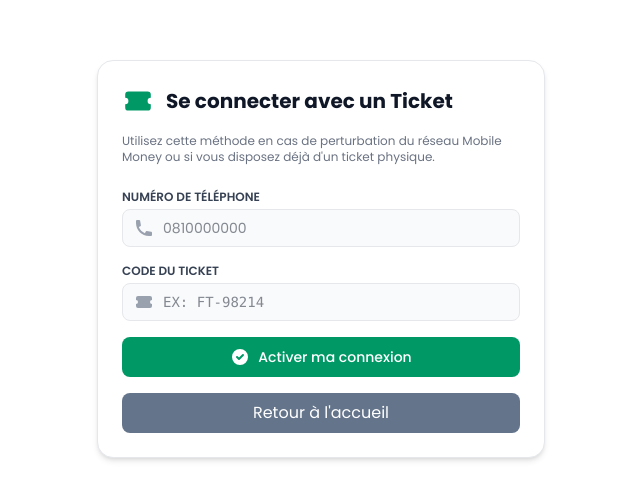
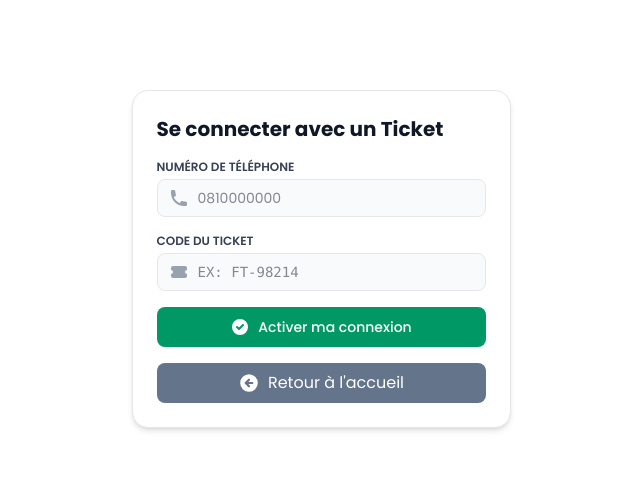
Before and after one commit to tabiseelelwa/fiziTechEnergy, a Next.js app: page /client/connexion in a window 1280 px wide. Shown: the part 141-640 px from the top of the page, without its empty margins (319-959 px from the left). Built offline with nearby package versions, Linux system fonts and the light colour scheme.

Commit message:
Bouton retou à l'accueil

```diff
--- a/app/client/connexion/page.tsx
+++ b/app/client/connexion/page.tsx
@@ -1,18 +1,24 @@
 /* eslint-disable react/no-unescaped-entities */
 /* eslint-disable @typescript-eslint/no-explicit-any */
-'use client';
+"use client";
 
-import { useState } from 'react';
-import { useMutation } from '@tanstack/react-query';
-import { validerTicketSecours } from '@/app/services/ticket/ticketService';
-import { BeatLoader } from 'react-spinners';
-import { HiTicket, HiPhone, HiCheckCircle, HiExclamationCircle } from 'react-icons/hi';
-import { useRouter } from 'next/navigation';
+import { useState } from "react";
+import { useMutation } from "@tanstack/react-query";
+import { validerTicketSecours } from "@/app/services/ticket/ticketService";
+import { BeatLoader } from "react-spinners";
+import {
+    HiTicket,
+    HiPhone,
+    HiCheckCircle,
+    HiExclamationCircle,
+    HiArrowCircleLeft,
+} from "react-icons/hi";
+import { useRouter } from "next/navigation";
 
 export default function ConnexionTicketForm() {
-    const [telephone, setTelephone] = useState('');
-    const [codeTicket, setCodeTicket] = useState('');
-    const [errorMessage, setErrorMessage] = useState('');
+    const [telephone, setTelephone] = useState("");
+    const [codeTicket, setCodeTicket] = useState("");
+    const [errorMessage, setErrorMessage] = useState("");
 
     const router = useRouter();
 
@@ -23,40 +29,37 @@ export default function ConnexionTicketForm() {
     const ticketMutation = useMutation({
         mutationFn: validerTicketSecours,
         onSuccess: (data) => {
-            alert('Connexion réussie ! Redirection vers internet...');
+            alert("Connexion réussie ! Redirection vers internet...");
             // Redirection automatique pour valider le captive portal MikroTik
             if (data.redirectUrl) {
                 window.location.href = `${data.redirectUrl}?username=${codeTicket}&password=${codeTicket}`;
             }
         },
         onError: (err: any) => {
-            setErrorMessage(err.response?.data?.message || 'Erreur de connexion avec ce ticket.');
+            setErrorMessage(
+                err.response?.data?.message || "Erreur de connexion avec ce ticket.",
+            );
         },
     });
 
     const handleSubmit = (e: React.FormEvent) => {
         e.preventDefault();
-        setErrorMessage('');
+        setErrorMessage("");
         if (!telephone || !codeTicket) {
-            setErrorMessage('Veuillez remplir tous les champs.');
+            setErrorMessage("Veuillez remplir tous les champs.");
             return;
         }
         ticketMutation.mutate({ telephone, codeTicket });
     };
 
-
-
     return (
-        <div className="min-h-screen flex flex-center items-center justify-center px-3">
+        <div className="min-h-screen flex flex-center items-center justify-center px-2">
             <div className="max-w-md mx-auto bg-white border border-gray-200 rounded-2xl p-6 shadow-md">
-                <div className="flex items-center gap-3 mb-4 text-emerald-600">
-                    <HiTicket className="w-8 h-8" />
-                    <h2 className="text-xl font-bold text-gray-900">Se connecter avec un Ticket</h2>
+                <div className="mb-4 text-emerald-600">
+                    <h2 className="text-xl font-bold text-gray-900">
+                        Se connecter avec un Ticket
+                    </h2>
                 </div>
-
-                <p className="text-xs text-gray-500 mb-6">
-                    Utilisez cette méthode en cas de perturbation du réseau Mobile Money ou si vous disposez déjà d'un ticket physique.
-                </p>
 
                 {errorMessage && (
                     <div className="mb-4 p-3 bg-red-50 border border-red-200 text-red-600 text-sm rounded-xl flex items-center gap-2">
@@ -116,9 +119,10 @@ export default function ConnexionTicketForm() {
                         )}
                     </button>
                     <button
-                        className="w-full bg-[#64748B] p-2 text-white rounded-lg"
+                        className="w-full bg-[#64748B] p-2 text-white rounded-lg flex items-center justify-center gap-2 cursor-pointer"
                         onClick={() => retAcc()}
                     >
+                        <HiArrowCircleLeft color="#fff" size={22}/>
                         Retour à l'accueil
                     </button>
                 </form>
```
